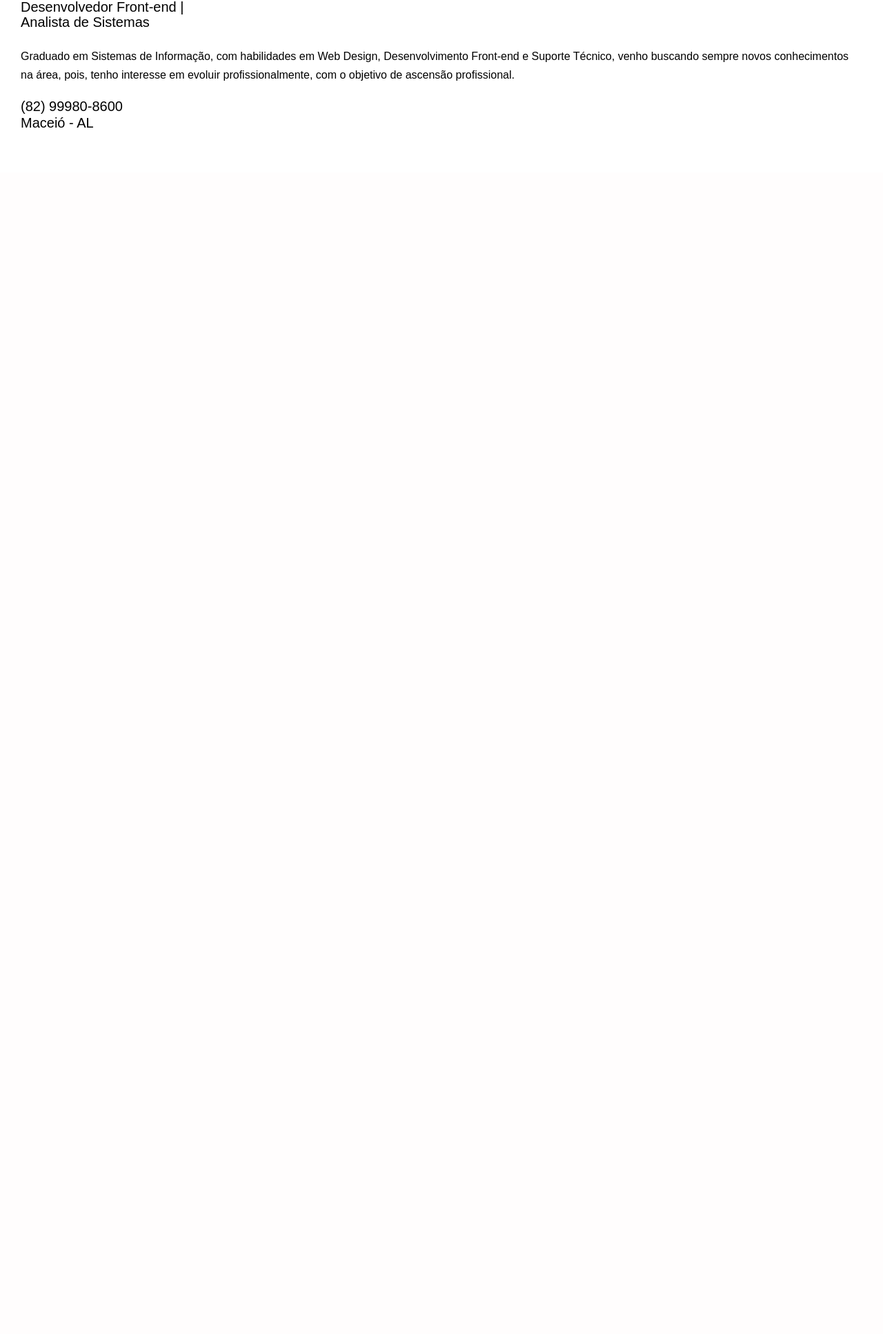
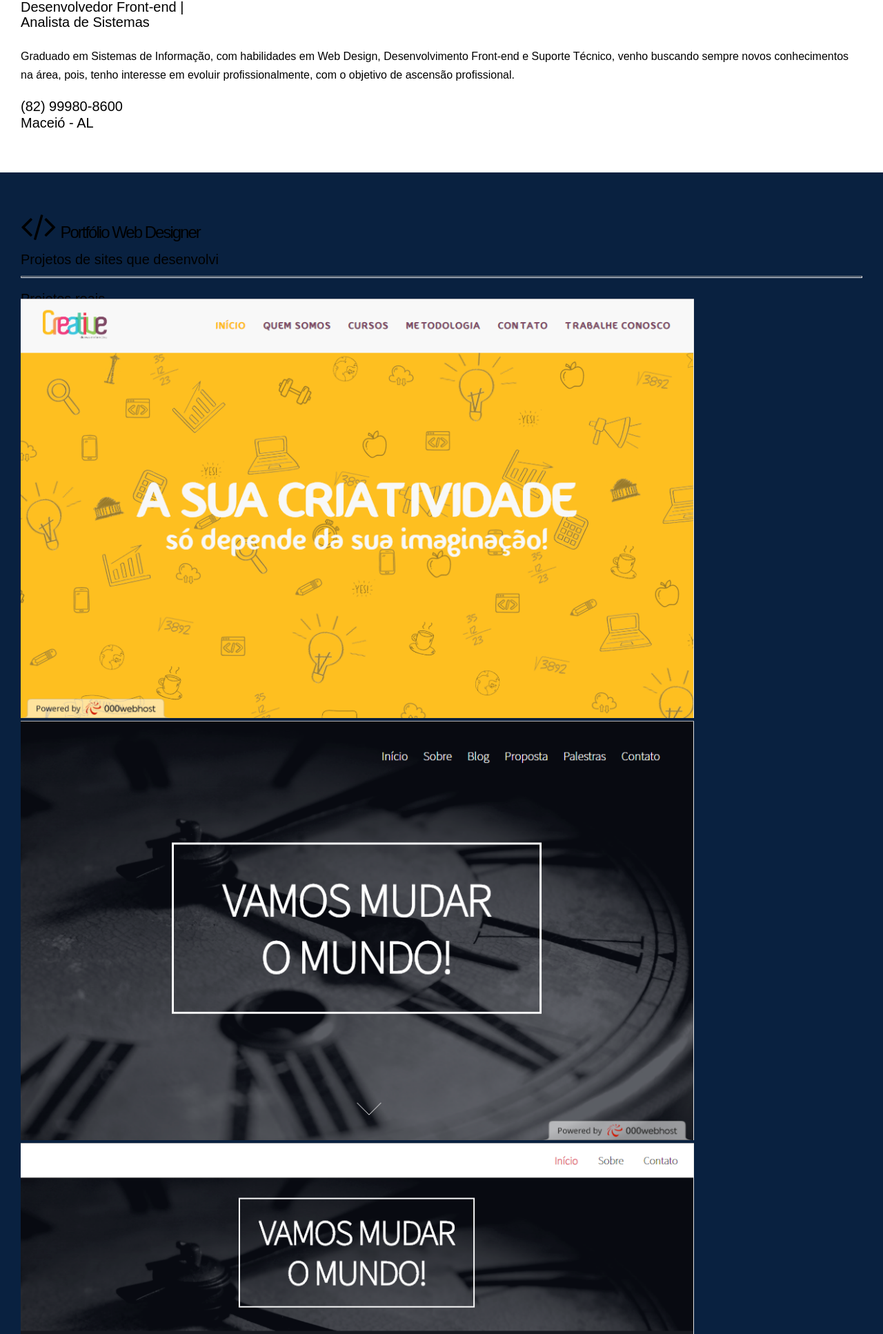
Before and after one commit to maxsueldev/portfolio2.0, a PHP site: page / in a window 1280 px wide. Shown: the part 969-2903 px from the top of the page at 69% size. Before the commit the page ends 1154 px from the top, so only its background shows below. Run offline with PHP 8.4, Linux system fonts and the light colour scheme; some web fonts are replaced.

Commit message:
refatorando section .portfolio

```diff
--- a/css/style.css
+++ b/css/style.css
@@ -196,6 +196,9 @@
 .sobre-top {
     display: flex;
     align-items: baseline;
+}
+
+.section_head {
     margin: 24px 0;
 }
 
@@ -217,3 +220,17 @@
 .sobre-info-contact h3 {
     margin: 12px 0;
 }
+
+.portfolio {
+    padding: 30px;
+}
+
+.pjt_reais, .templates {
+    display: flex;
+    flex-direction: column;
+}
+
+.portfolio img {
+    width: 80%;
+    height: 80%;
+}
--- a/index.html
+++ b/index.html
@@ -50,7 +50,7 @@
 	</section>
 	<section id="sobre" class="sobre">
 		<div class="sobre-container">
-			<div class="sobre-top">
+			<div class="sobre-top section_head">
 				<i class="fa fa-user fa-3x icon_section" aria-hidden="true"></i>
 				<h2 class="title_section">Sobre</h2>
 			</div>
@@ -76,6 +76,66 @@
 		</div>
 	</section>
 
+	<section class="portfolio">
+		<div class="portfolio-container">
+			<div class="section_head">
+				<div class="sobre-top section_head">
+					<i class="fa fa-code fa-3x icon_section" aria-hidden="true"></i>
+					<h2 class="title_section">Portfólio Web Designer</h2>
+				</div>
+				<h3>Projetos de sites que desenvolvi</h3>
+			</div>
+
+			<hr class="separador sb">
+			<div class="container12 text-center">
+				<div class="pjt_reais">
+					<h3 class="pjt_title">Projetos reais</h3>
+					<div class="column4">
+						<a href="portfolio/escolacreative" target="_blank">
+							<img src="img/portfolio/site01.png" alt="Site 01">
+						</a>
+					</div>
+					<div class="column4">
+						<a href="portfolio/vamos-mudar-o-mundo" target="_blank">
+							<img src="img/portfolio/site02.png" alt="Site 02">
+						</a>
+					</div>
+					<div class="column4">
+						<a href="portfolio/vamos-mudar-o-mundo/blog" target="_blank">
+							<img src="img/portfolio/site03.png" alt="Site 03">
+						</a>
+					</div>
+				</div>
+
+				<span class="clear"></span>
+
+				<div class="templates">
+					<h3 class="pjt_title">Templates</h3>
+					<div class="column3">
+						<a href="portfolio/site1" target="_blank">
+							<img src="img/portfolio/site04.png" alt="Site 04">
+						</a>
+					</div>
+					<div class="column3">
+						<a href="portfolio/site2" target="_blank">
+							<img src="img/portfolio/site05.png" alt="Site 05">
+						</a>
+					</div>
+					<div class="column3">
+					<a href="portfolio/site3" target="_blank">
+						<img src="img/portfolio/site06.png" alt="Site 06">
+					</a>
+				</div>
+				<div class="column3">
+					<a href="portfolio/site4" target="_blank">
+						<img src="img/portfolio/site07.png" alt="Site 07">
+					</a>
+				</div>
+			</div>
+		</div>
+	</div>
+	</section>
+
 	<script src="js/libs/jquery-1.9.1.min.js"></script>
 	<script src="js/libs/visibility.js"></script>
 	<script src="js/script.js"></script>
```
